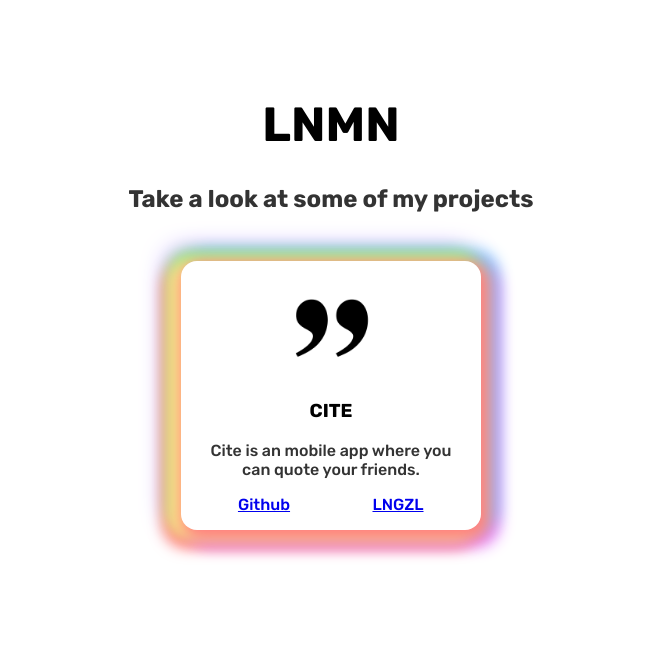
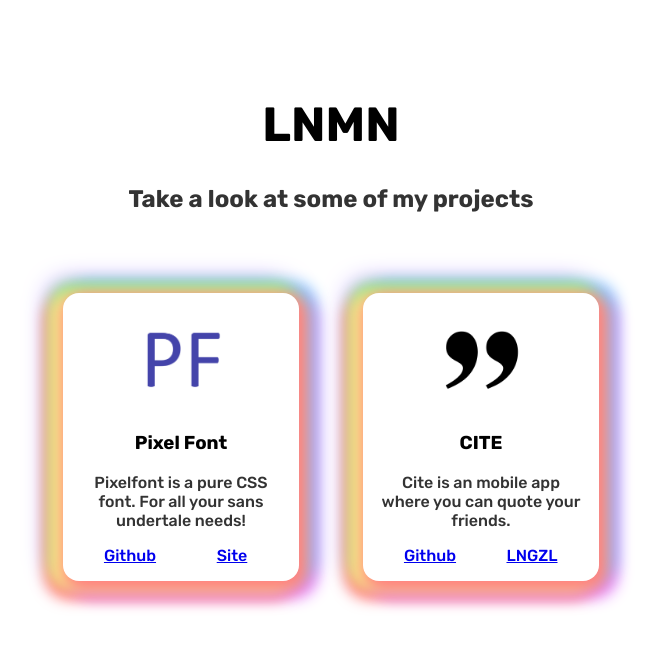
Before and after one commit to CSS-Scripter/lnmn, a plain HTML site: page index.html in a window 1280 px wide. Shown: the whole page, without its empty margins (309-968 px from the left). Drawn offline with Linux system fonts and the light colour scheme.

Commit message:
Added PixelFont to the list

```diff
--- a/index.html
+++ b/index.html
@@ -14,6 +14,18 @@
   <ul class="projects">
     <li class="project">
       <figure>
+        <img src="pixelfont.png" alt="Cite logo">
+      </figure>
+      <h3>Pixel Font</h3>
+      <p>Pixelfont is a pure CSS font. For all your sans undertale needs!</p>
+      <ul class="links">
+        <li><a href="https://github.com/CSS-Scripter/PixelFont" target="_blank">Github</a></li>
+        <li><a href="https://pixelfont.style" target="_blank">Site</a></li>
+      </ul>
+    </li>
+
+    <li class="project">
+      <figure>
         <img src="cite.png" alt="Cite logo">
       </figure>
       <h3>CITE</h3>
--- a/style.css
+++ b/style.css
@@ -32,11 +32,11 @@ ul {
   margin: 0 auto;
   list-style: none;
   padding-inline-start: 0;
-  max-width: 300px;
+  max-width: 600px;
 }
 
-ul.project {
-  grid-template-columns: repeat(1, 1fr);
+ul.projects {
+  grid-template-columns: repeat(2, 1fr);
 }
 
 ul.links {
@@ -48,6 +48,7 @@ li.project {
   background-color: #FFF;
   border-radius: 16px;
   padding: 1em;
+  margin: 2em;
   -webkit-box-shadow: 5px 5px 15px 5px #FF8080, -9px 5px 15px 5px #FFE488, -7px -5px 15px 5px #8CFF85, 12px -5px 15px 5px #80C7FF, 12px 10px 15px 7px #E488FF, -10px 10px 15px 7px #FF616B, -10px -7px 27px 1px #8E5CFF, 0px 0px 4px 2px rgba(0,0,0,0);
   box-shadow: 5px 5px 15px 5px #FF8080, -9px 5px 15px 5px #FFE488, -7px -5px 15px 5px #8CFF85, 12px -5px 15px 5px #80C7FF, 12px 10px 15px 7px #E488FF, -10px 10px 15px 7px #FF616B, -10px -7px 27px 1px #8E5CFF, 0px 0px 4px 2px rgba(0,0,0,0);
 }
```
Also changed, not shown: pixelfont.png (added).
